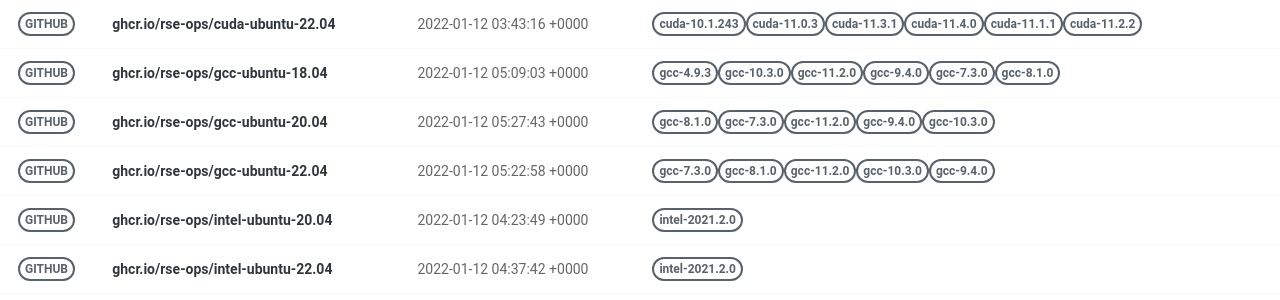
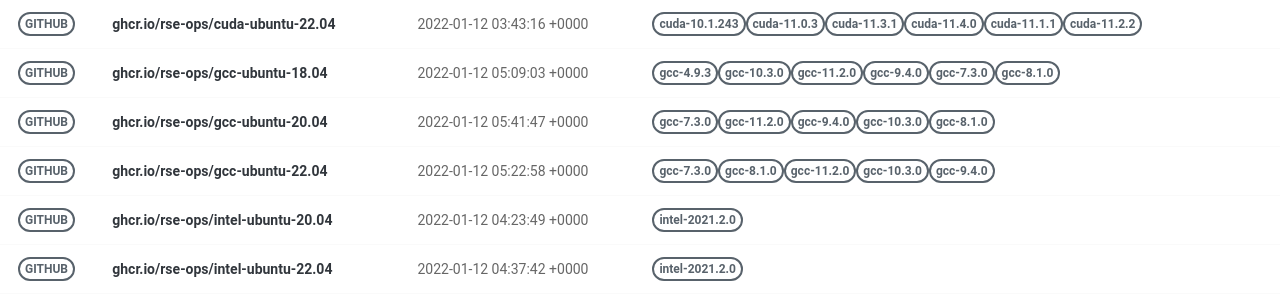
Before and after one commit to rse-ops/docker-images, a Jekyll site: the page built from pages/index.md, in a window 1280 px wide. Shown: the part 326-626 px from the top of the page. Built offline with Jekyll 4.4.1, drawn with Linux system fonts in a browser that asks for light colours; nearby versions of some CDN libraries.

Commit message:
Automated push to update library 2022-01-12

```diff
--- a/_library/ghcr.io-rse-ops-gcc-ubuntu-20.04.md
+++ b/_library/ghcr.io-rse-ops-gcc-ubuntu-20.04.md
@@ -1,14 +1,11 @@
 ---
 layout: container
 name: ghcr.io/rse-ops/gcc-ubuntu-20.04
-updated_at: 2022-01-12 05:27:43.691726
+updated_at: 2022-01-12 05:41:47.115617
 
 
 container_url: https://github.com/orgs/rse-ops/packages/container/package/gcc-ubuntu-20.04
 versions:
- - tag: gcc-8.1.0
-   dockerfile: https://github.com/rse-ops/docker-images/blob/main/ubuntu/gcc/Dockerfile
-   manifest: https://crane.ggcr.dev/manifest/ghcr.io/rse-ops/gcc-ubuntu-20.04:gcc-8.1.0
  - tag: gcc-7.3.0
    dockerfile: https://github.com/rse-ops/docker-images/blob/main/ubuntu/gcc/Dockerfile
    manifest: https://crane.ggcr.dev/manifest/ghcr.io/rse-ops/gcc-ubuntu-20.04:gcc-7.3.0
```
Also changed, not shown: other parts of _library/ghcr.io-rse-ops-gcc-ubuntu-20.04.md (+3 -0 lines).
